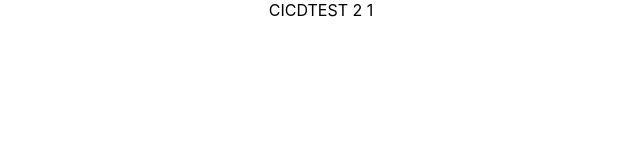
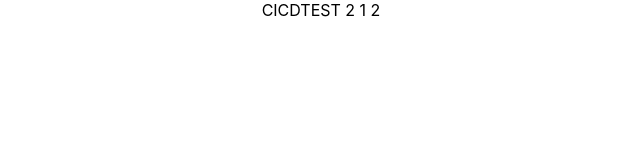
Before and after one commit to Ekant-Ashish-Tyagi/cicdtest2, a React (Create React App) app: page / in a window 1280 px wide. Shown: the top 160 px of the page, without its empty margins (319-959 px from the left). Built offline with nearby package versions, Linux system fonts and the light colour scheme.

Commit message:
Update App.js

```diff
--- a/src/App.js
+++ b/src/App.js
@@ -3,7 +3,7 @@ import './App.css';
 function App() {
   return (
     <div className="App">
-    CICDTEST 2 1
+    CICDTEST 2 1 2
     </div>
   );
 }
```
